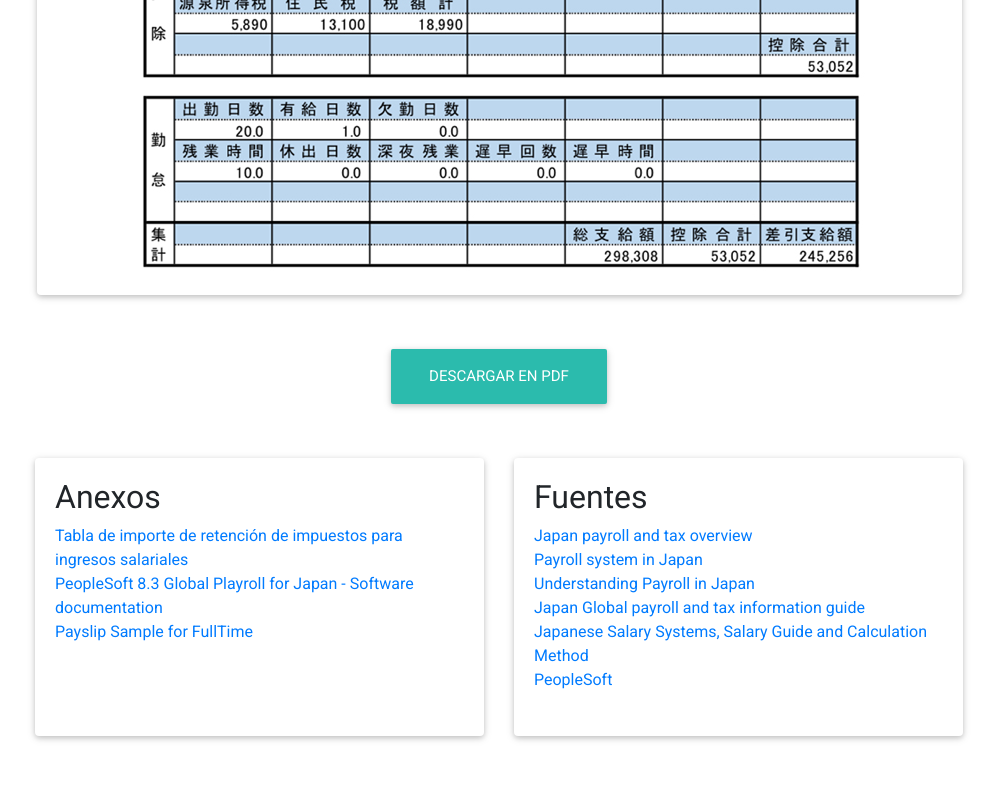
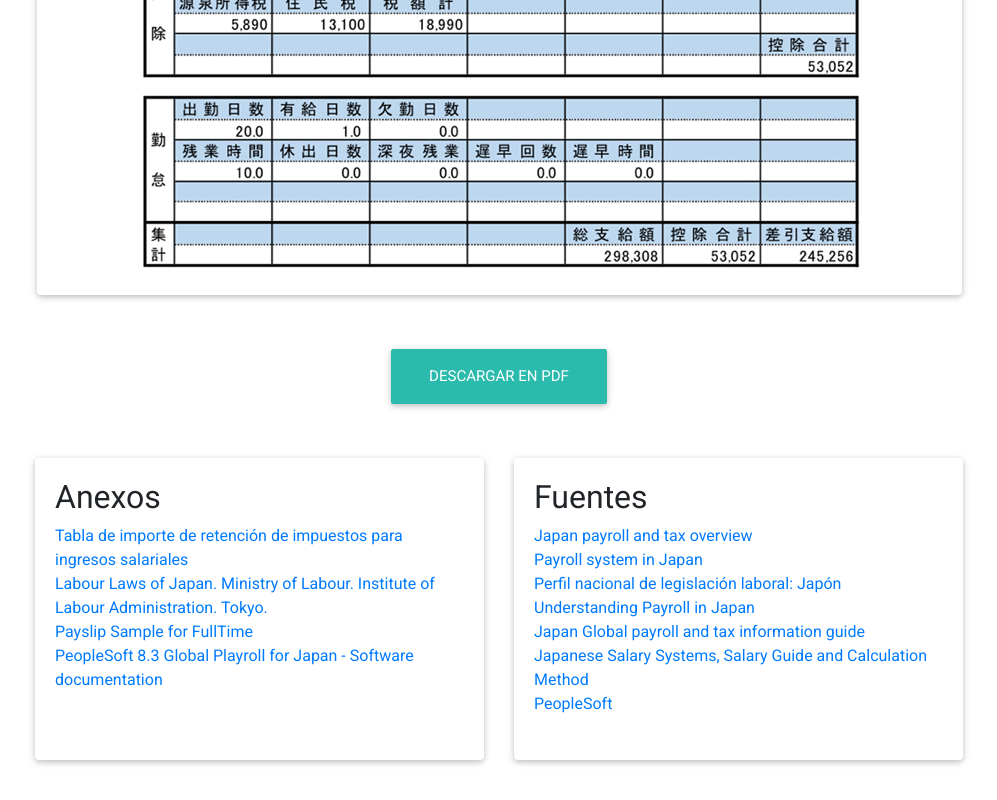
Before and after one commit to bautista-corpus/Nomina-Japon, a plain HTML site: page index.html in a window 1280 px wide. Shown: the part 9780-10580 px from the top of the page, without its empty margins (141-1138 px from the left). Before the commit the page ends 10556 px from the top, so only its background shows below. Drawn offline with Linux system fonts and the light colour scheme.

Commit message:
Update links

```diff
--- a/index.html
+++ b/index.html
@@ -289,8 +289,9 @@
       <div class="card-body text-left">
       <h2>Anexos</h2>
       <p> <a target="_blank" href='01-07.pdf'>Tabla de importe de retención de impuestos para ingresos salariales</a> </p>
+      <p> <a target="_blank" href='http://www.ilo.org/dyn/natlex/docs/WEBTEXT/27776/64846/E95JPN01.htm'>Labour Laws of Japan. Ministry of Labour. Institute of Labour Administration. Tokyo.</a> </p>
+      <p> <a target="_blank" href='Payslip-Sample-for-FullTime.pdf'>Payslip Sample for FullTime</a> </p>
       <p> <a target="_blank" href='hrmsr83gpj-b1001.pdf'>PeopleSoft 8.3 Global Playroll for Japan - Software documentation</a> </p>
-      <p> <a target="_blank" href='Payslip-Sample-for-FullTime.pdf'>Payslip Sample for FullTime</a> </p>
     </div>
     </div>
     <br>
@@ -300,6 +301,7 @@
       <h2>Fuentes</h2>
       <p><a target="_blank" href='https://www.activpayroll.com/global-insights/japan'>Japan payroll and tax overview</a></p>
       <p><a target="_blank" href='http://japan-payroll.com/payroll-in-japan/'>Payroll system in Japan</a></p>
+      <p><a target="_blank" href='https://www.ilo.org/ifpdial/information-resources/national-labour-law-profiles/WCMS_159159/lang--es/index.htm'>Perfil nacional de legislación laboral: Japón</a></p>
       <p><a target="_blank" href='https://www.cloudpay.net/resources/understanding-payroll-in-japan-what-global-companies-need-to-know-about-japan-payroll'>Understanding Payroll in Japan</a></p>
       <p><a target="_blank" href='https://payslip.com/japan-global-payroll-and-tax-information-guide/'>Japan Global payroll and tax information guide</a></p>
       <p><a target="_blank" href='https://www.gtalent.jp/blog/japanwork-en/salary-tax-en/salary-system'>Japanese Salary Systems, Salary Guide and Calculation Method</a></p>
```
